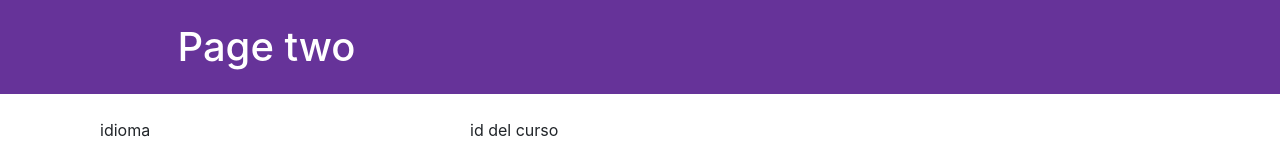
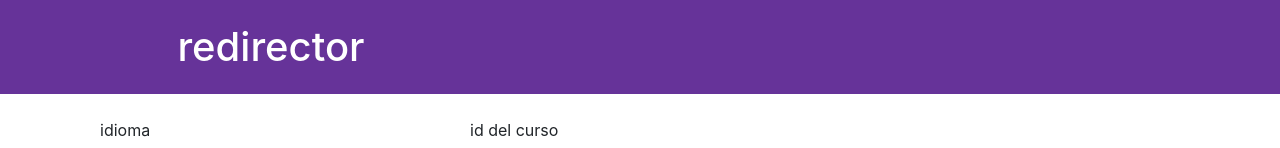
Before and after one commit to rpuchadm/matric2020, a Gatsby site: page / in a window 1280 px wide. Shown: the top 148 px of the page. Built offline with nearby package versions, Linux system fonts and the light colour scheme; Gatsby itself is replaced by a stand-in of ours.

Commit message:
index enlace header

```diff
--- a/src/pages/index.js
+++ b/src/pages/index.js
@@ -14,10 +14,10 @@ const SecondPage = () => {
   const [idioma,setIdioma] = useState("es");
 
   const link1 = `https://informes.cfp.upv.es/cfp-ws/rest/curso/ficha/${idcurso}/${idioma}`;
-  const link2 = `../matric?idcurso=${idcurso}&idioma=${idioma}`;
+  const link2 = `./matric?idcurso=${idcurso}&idioma=${idioma}`;
 
   return (
-    <Layout title="Page two">
+    <Layout title="redirector">
       <Container>
         <Form>
           <Row>
```
Also changed, not shown: README.md.
